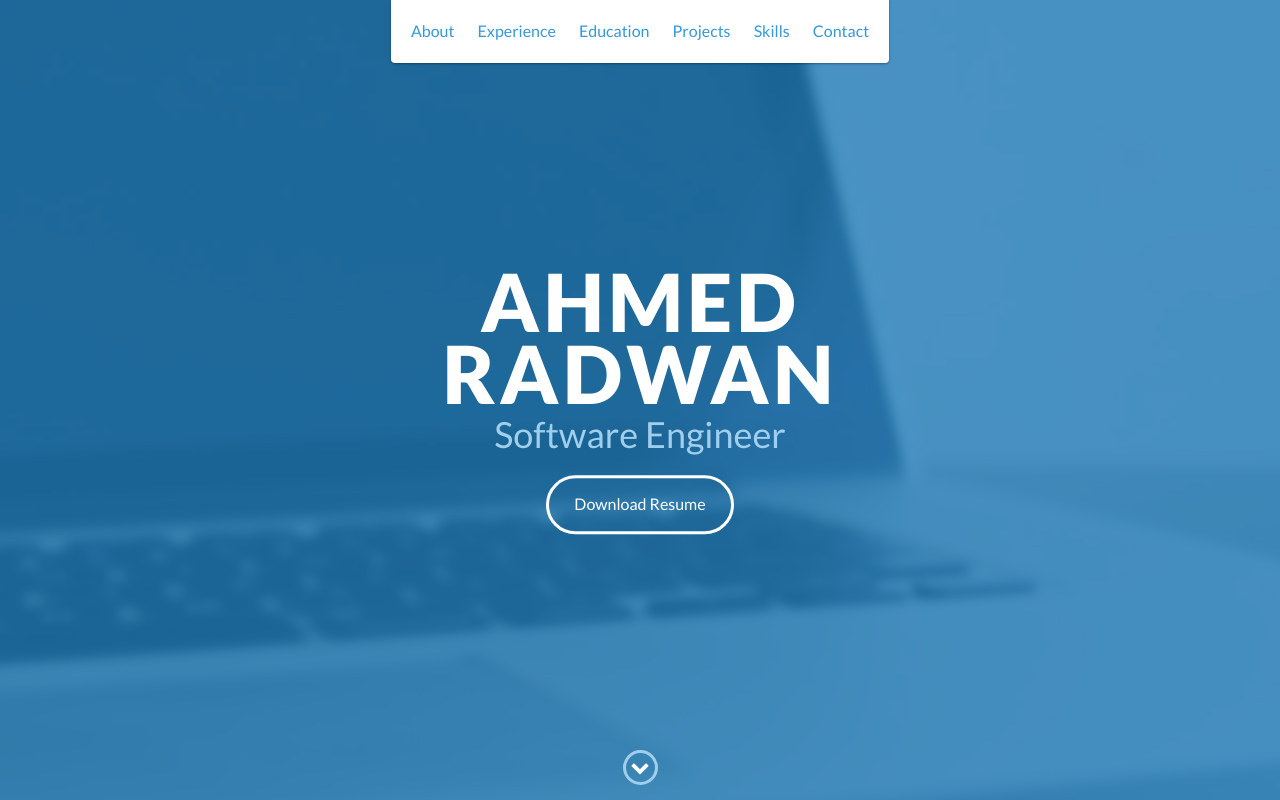
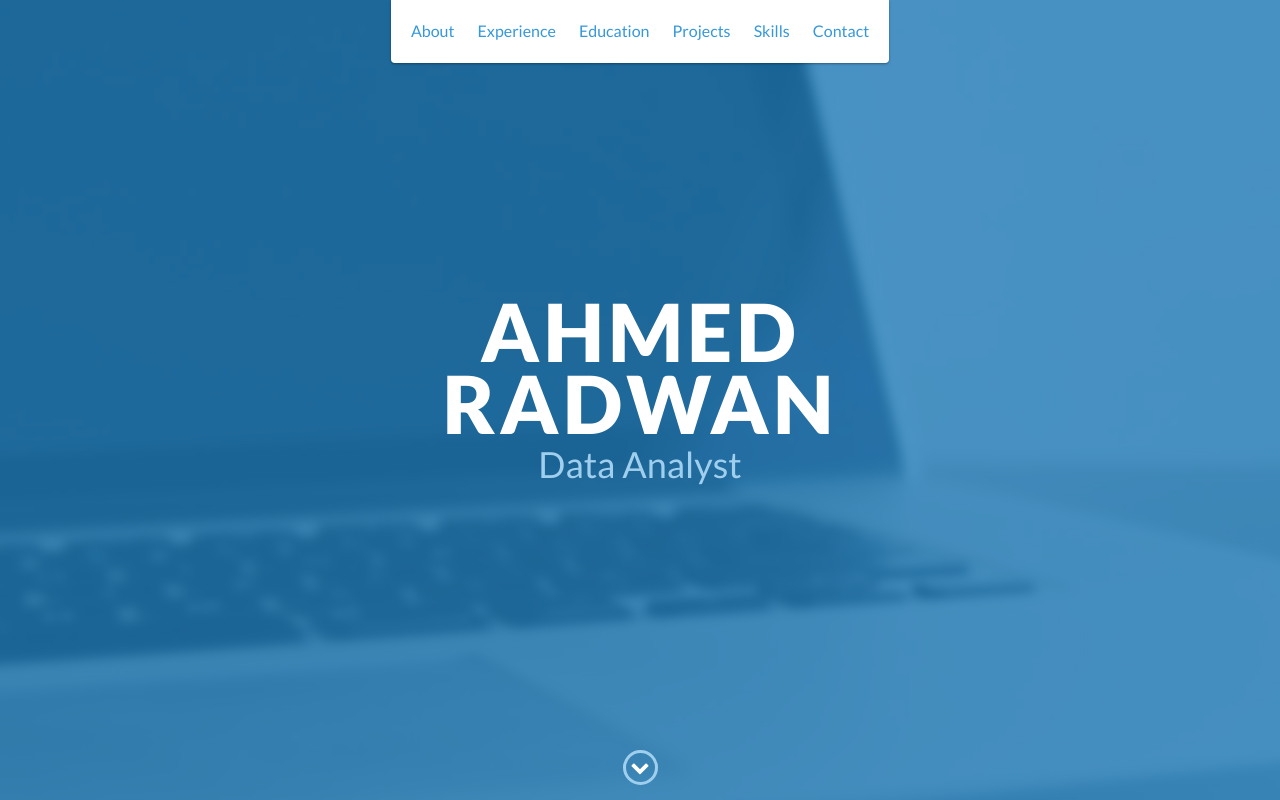
Before and after one commit to AshrafAbdo/ahmed-radwan-cv, a website: page index.html in a window 1280 px wide. Shown: the top 800 px of the page. Drawn offline with nearby package versions, Linux system fonts and the light colour scheme.

Commit message:
Update index.html

```diff
--- a/index.html
+++ b/index.html
@@ -52,8 +52,8 @@
     <div id="lead">
         <div id="lead-content">
             <h1>Ahmed Radwan</h1>
-            <h2>Software Engineer</h2>
-            <a href="#" class="btn-rounded-white">Download Resume</a>
+            <h2>Data Analyst</h2>
+
         </div>
         <!-- End #lead-content -->
 
```
